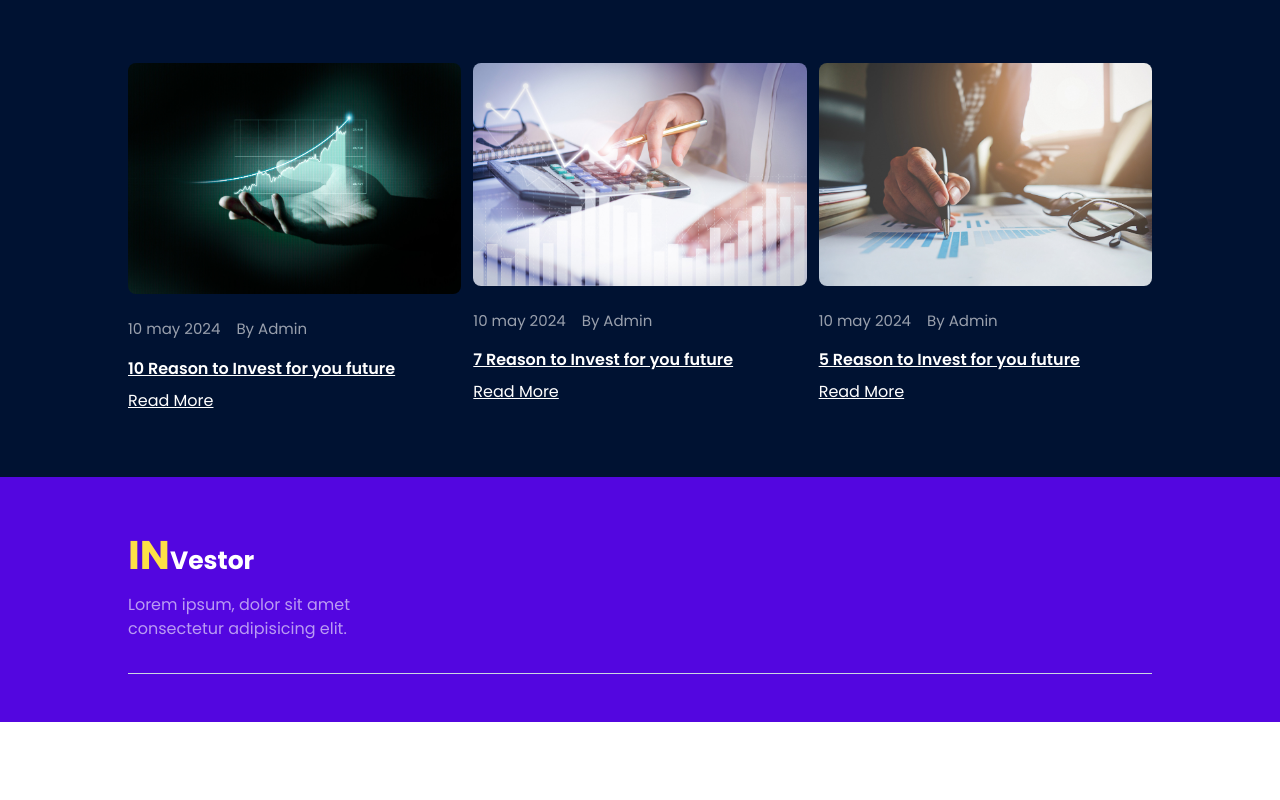
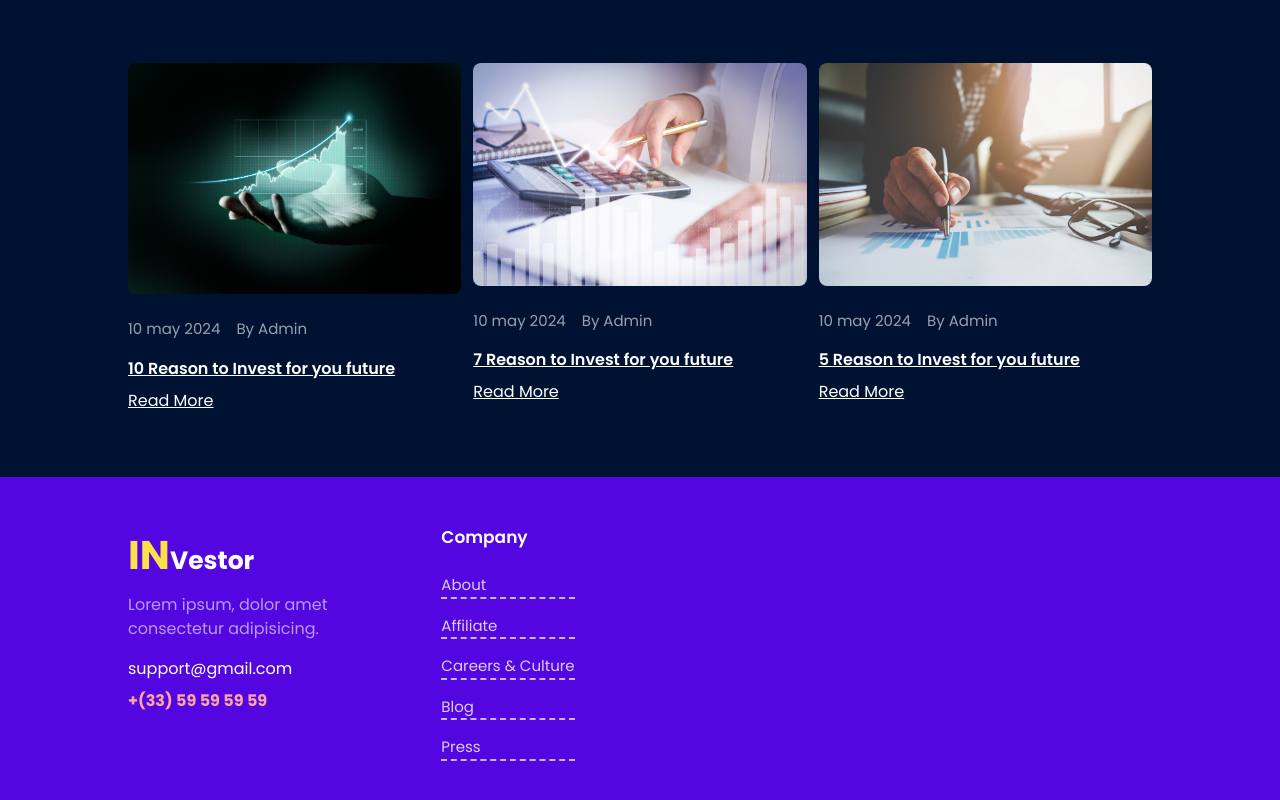
Before and after one commit to moonspark78/Invest-Project-NextJS, a Next.js app: page / in a window 1280 px wide. Shown: the part 4594-5394 px from the top of the page. Before the commit the page ends 5316 px from the top, so only its background shows below. Built offline with nearby package versions, Linux system fonts and the light colour scheme.

Commit message:
:tada: Working on  the footer component   :tada:

```diff
--- a/app/components/Home/Footer/Footer.tsx
+++ b/app/components/Home/Footer/Footer.tsx
@@ -16,7 +16,30 @@ const Footer = () => {
                     Vestor
                 </h1>
                 <p className='text-white mt-2 text-opacity-60'>
-                    Lorem ipsum, dolor sit amet consectetur adipisicing elit.
+                    Lorem ipsum, dolor amet consectetur adipisicing.
+                </p>
+                <p className='mt-4 text-white'>support@gmail.com</p>
+                <p className='text-red-300 text-md font-bold mt-2'>+(33) 59 59 59 59</p>
+            </div>
+            {/* 2part footer */}
+            <div className='lg:mx-auto mx-0'>
+                <h1 className='text-[17px] text-white font-semibold mb-6'>
+                    Company
+                </h1>
+                <p className='text-white opacity-80 mb-4 text-[15px] cursor-pointer hover:text-yellow-300 border-b-2 border-dashed'>
+                    About
+                </p>
+                <p className='text-white opacity-80 mb-4 text-[15px] cursor-pointer hover:text-yellow-300 border-b-2 border-dashed'>
+                    Affiliate
+                </p>
+                <p className='text-white opacity-80 mb-4 text-[15px] cursor-pointer hover:text-yellow-300 border-b-2 border-dashed'>
+                    Careers & Culture
+                </p>
+                <p className='text-white opacity-80 mb-4 text-[15px] cursor-pointer hover:text-yellow-300 border-b-2 border-dashed'>
+                    Blog
+                </p>
+                <p className='text-white opacity-80 mb-4 text-[15px] cursor-pointer hover:text-yellow-300 border-b-2 border-dashed'>
+                    Press
                 </p>
             </div>
         </div>
```
